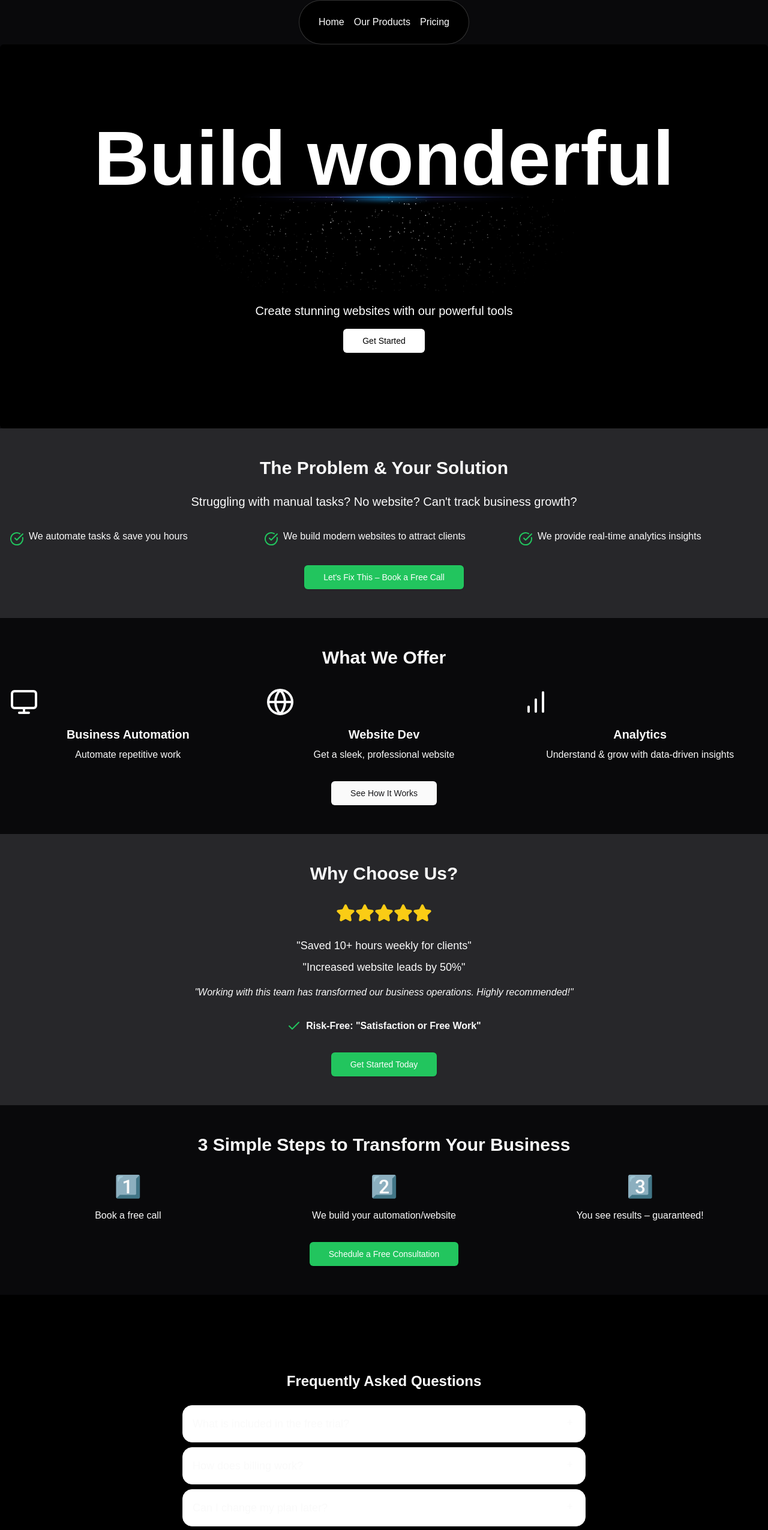
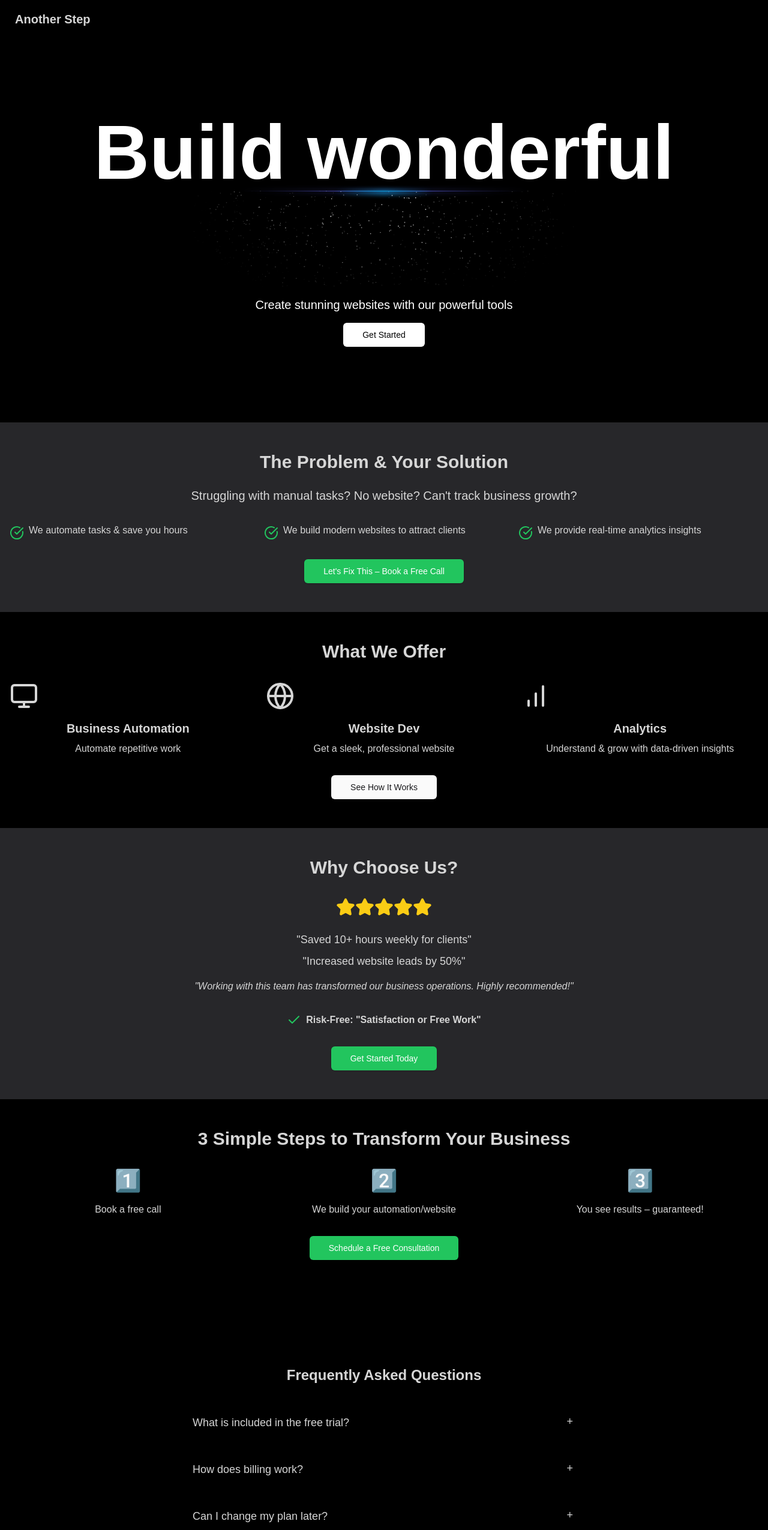
Before and after one commit to harryyking/HemoHeros, a Next.js app: page / in a window 1280 px wide. Shown: the top 2550 px of the page at 60% size. Built offline with nearby package versions, Linux system fonts and the light colour scheme; a web font is replaced by a local one.

Commit message:
see changes

```diff
--- a/app/layout.tsx
+++ b/app/layout.tsx
@@ -17,6 +17,7 @@ export default function RootLayout({
   return (
     <html lang="en" className="dark">
       <body
+      data-theme={"black"}
       className={brand.className}
       >
         {children}
--- a/components/Header.tsx
+++ b/components/Header.tsx
@@ -1,58 +1,13 @@
-"use client"
-import { useState } from 'react'
-import { HoveredLink, Menu, MenuItem, ProductItem } from "./ui/navbar-menu"
-import { cn } from "@/lib/utils"
+import React from 'react'
 
-export default function Header() {
-  const [active, setActive] = useState<string | null>(null)
+const Header = () => {
   return (
-    <div className="relative w-full flex items-center justify-center">
-      <Menu setActive={setActive}>
-        <MenuItem setActive={setActive} active={active} item="Home">
-          <div className="flex flex-col space-y-4 text-sm">
-            <HoveredLink href="/web-dev">Web Development</HoveredLink>
-            <HoveredLink href="/interface-design">Interface Design</HoveredLink>
-            <HoveredLink href="/seo">Search Engine Optimization</HoveredLink>
-            <HoveredLink href="/branding">Branding</HoveredLink>
-          </div>
-        </MenuItem>
-        <MenuItem setActive={setActive} active={active} item="Our Products">
-          <div className="  text-sm grid grid-cols-2 gap-10 p-4">
-            <ProductItem
-              title="Algochurn"
-              href="https://algochurn.com"
-              src="https://assets.aceternity.com/demos/algochurn.webp"
-              description="Prepare for tech interviews like never before."
-            />
-            <ProductItem
-              title="Tailwind Master Kit"
-              href="https://tailwindmasterkit.com"
-              src="https://assets.aceternity.com/demos/tailwindmasterkit.webp"
-              description="Production ready Tailwind css components for your next project"
-            />
-            <ProductItem
-              title="Moonbeam"
-              href="https://gomoonbeam.com"
-              src="https://assets.aceternity.com/demos/moonbeam.webp"
-              description="Never write from scratch again. Go from idea to blog in minutes."
-            />
-            <ProductItem
-              title="Rogue"
-              href="https://userogue.com"
-              src="https://assets.aceternity.com/demos/rogue.webp"
-              description="Respond to government RFPs, RFIs and RFQs 10x faster using AI"
-            />
-          </div>
-        </MenuItem>
-        <MenuItem setActive={setActive} active={active} item="Pricing">
-          <div className="flex flex-col space-y-4 text-sm">
-            <HoveredLink href="/hobby">Hobby</HoveredLink>
-            <HoveredLink href="/individual">Individual</HoveredLink>
-            <HoveredLink href="/team">Team</HoveredLink>
-            <HoveredLink href="/enterprise">Enterprise</HoveredLink>
-          </div>
-        </MenuItem>
-      </Menu>
-    </div>
+    <nav className="navbar bg-black">
+      <div className='navbar-start'>
+        <a className="btn btn-ghost text-xl">Another Step</a>
+      </div>
+    </nav>
   )
 }
+
+export default Header
--- a/components/cta.tsx
+++ b/components/cta.tsx
@@ -6,7 +6,7 @@ export default function CTA() {
       <div className="mx-auto max-w-7xl px-6 lg:px-8">
         <div className="mx-auto max-w-2xl text-center">
           <h2 className="text-3xl font-bold tracking-tight text-white sm:text-4xl">
-            Are you ready<br />to take your business further?.
+            Are you ready to take your business further?.
           </h2>
           <p className="mx-auto mt-6 max-w-xl text-lg leading-8 text-gray-300">
             Claim Your Free Consultation
--- a/components/faq.tsx
+++ b/components/faq.tsx
@@ -44,10 +44,10 @@ export default function FAQ() {
   return (
     <div className="flex flex-col items-center py-24 sm:py-32 bg-black">
       <div className="w-full max-w-2xl">
-        <h2 className="text-2xl font-bold mb-6 text-center">Frequently Asked Questions</h2>
-        <div className="space-y-2 w-full">
+        <h2 className="text-2xl font-bold mb-8 text-center">Frequently Asked Questions</h2>
+        <div className="space-y-4 w-full">
           {faqs.map((faq, index) => (
-            <div key={index} className="collapse collapse-plus bg-base-100 join-item border border-base-200">
+            <div key={index} className="collapse collapse-plus bg-base-50 join-item border border-base-100">
               <input
                 type="checkbox"
                 checked={openIndex === index}
--- a/tailwind.config.ts
+++ b/tailwind.config.ts
@@ -86,6 +86,9 @@ const config: Config = {
   	}
   },
   plugins: [addVariablesForColors, require("daisyui")],
+  daisyui: {
+	themes: ['black']
+  }
 };
 export default config;
 
```
